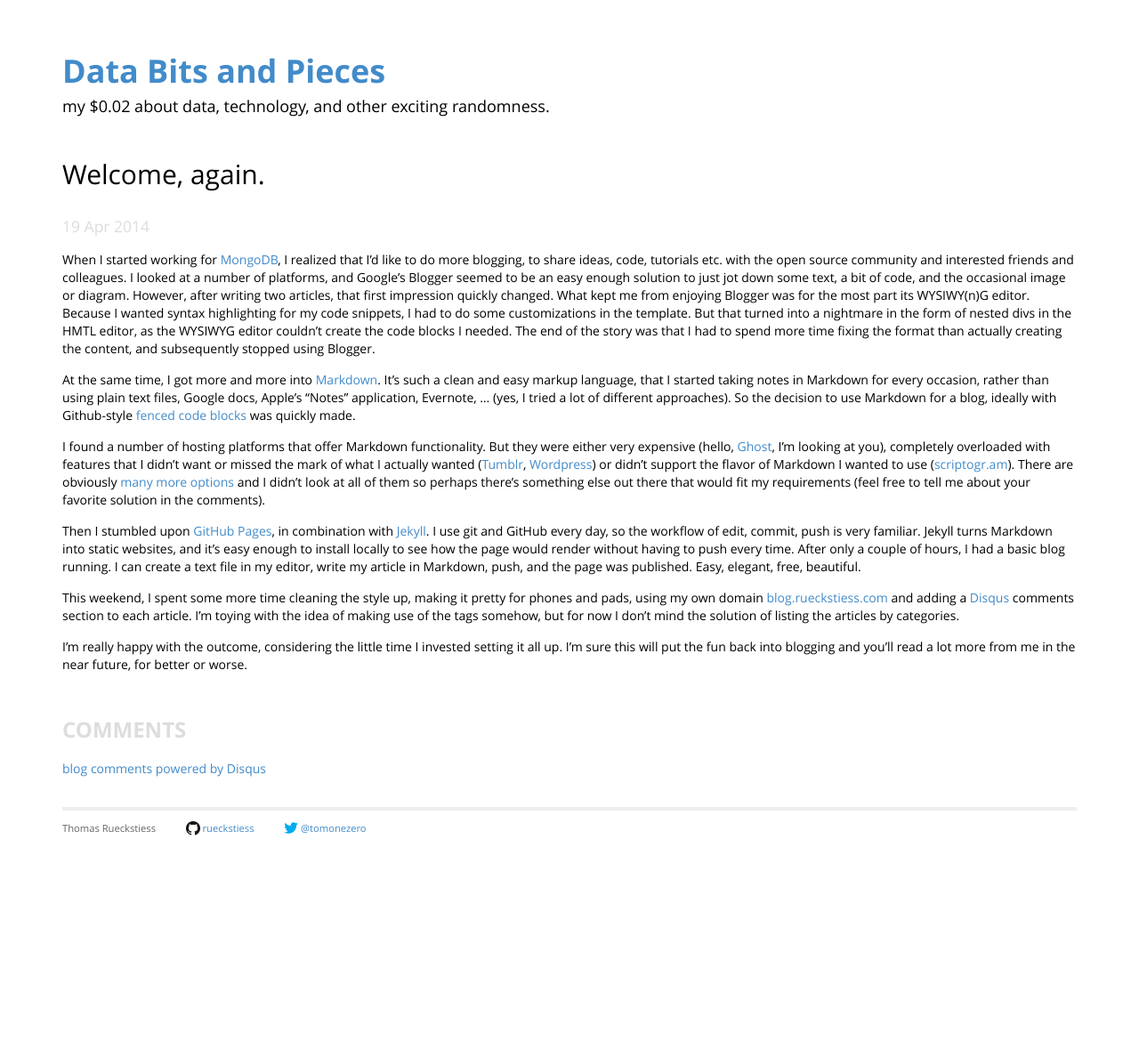
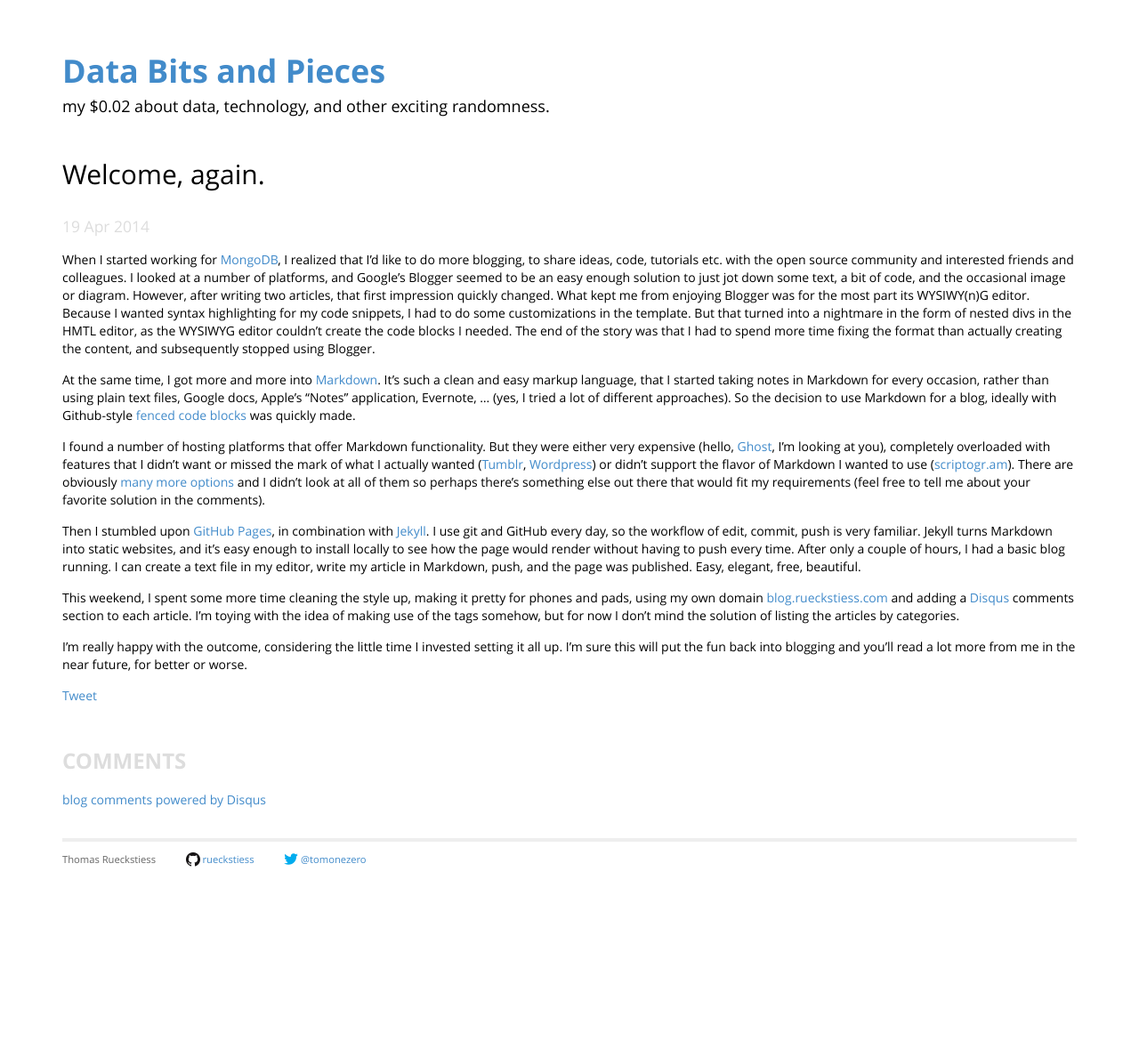
Before and after one commit to rueckstiess/rueckstiess.github.io, a Jekyll site: the page built from _posts/2014-04-19-meta-blog-article.markdown, in a window 1280 px wide. Shown: the whole page at 89% size. Built offline with Jekyll 4.4.1, drawn with Linux system fonts in a browser that asks for light colours; Markdown is read by kramdown in place of the engine named in the settings; comment, search, counter and statistics services are not loaded; before the commit the page ends 1135 px from its top, so only the background shows below that.

Commit message:
added tweet button.

```diff
--- a/_layouts/default.html
+++ b/_layouts/default.html
@@ -51,7 +51,10 @@
 
             </div>
         </div>
-        <!-- Put this just before the closing body tag of your web page -->
+        <!-- Twitter share button functionality -->
+        <script>!function(d,s,id){var js,fjs=d.getElementsByTagName(s)[0];if(!d.getElementById(id)){js=d.createElement(s);js.id=id;js.src="//platform.twitter.com/widgets.js";fjs.parentNode.insertBefore(js,fjs);}}(document,"script","twitter-wjs");</script>
+
+        <!-- Disqus commenting functionality -->
         <script type="text/javascript">
             /* * * CONFIGURATION VARIABLES: EDIT BEFORE PASTING INTO YOUR WEBPAGE * * */
             var disqus_shortname = 'tomonezero'; // required: replace example with your forum shortname
--- a/_layouts/post.html
+++ b/_layouts/post.html
@@ -6,6 +6,10 @@
 
 <div class="post">
 {{ content }}
+</div>
+
+<div class="social">
+    <a href="https://twitter.com/share" class="twitter-share-button" data-via="tomonezero" data-url="{{ post.url }}">Tweet</a>
 </div>
 
 <!-- This is the actual comments section -->
```
